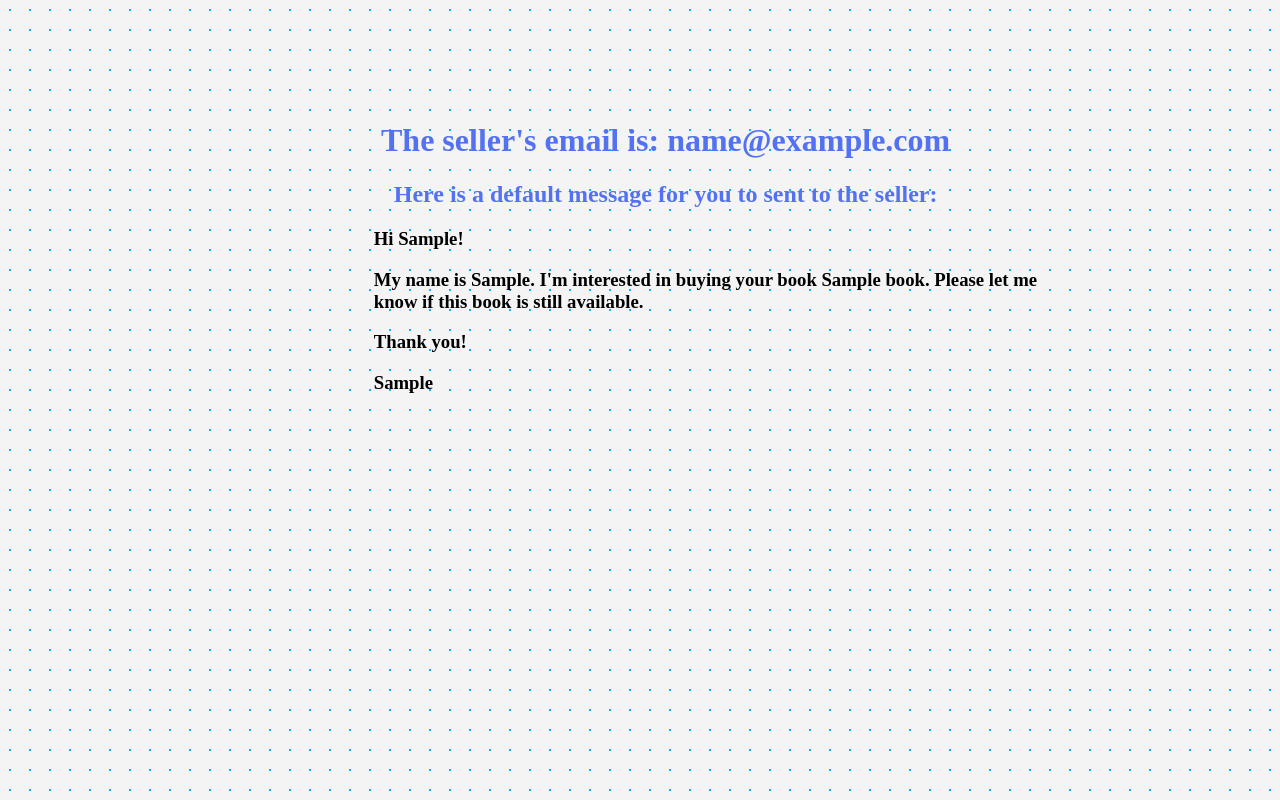
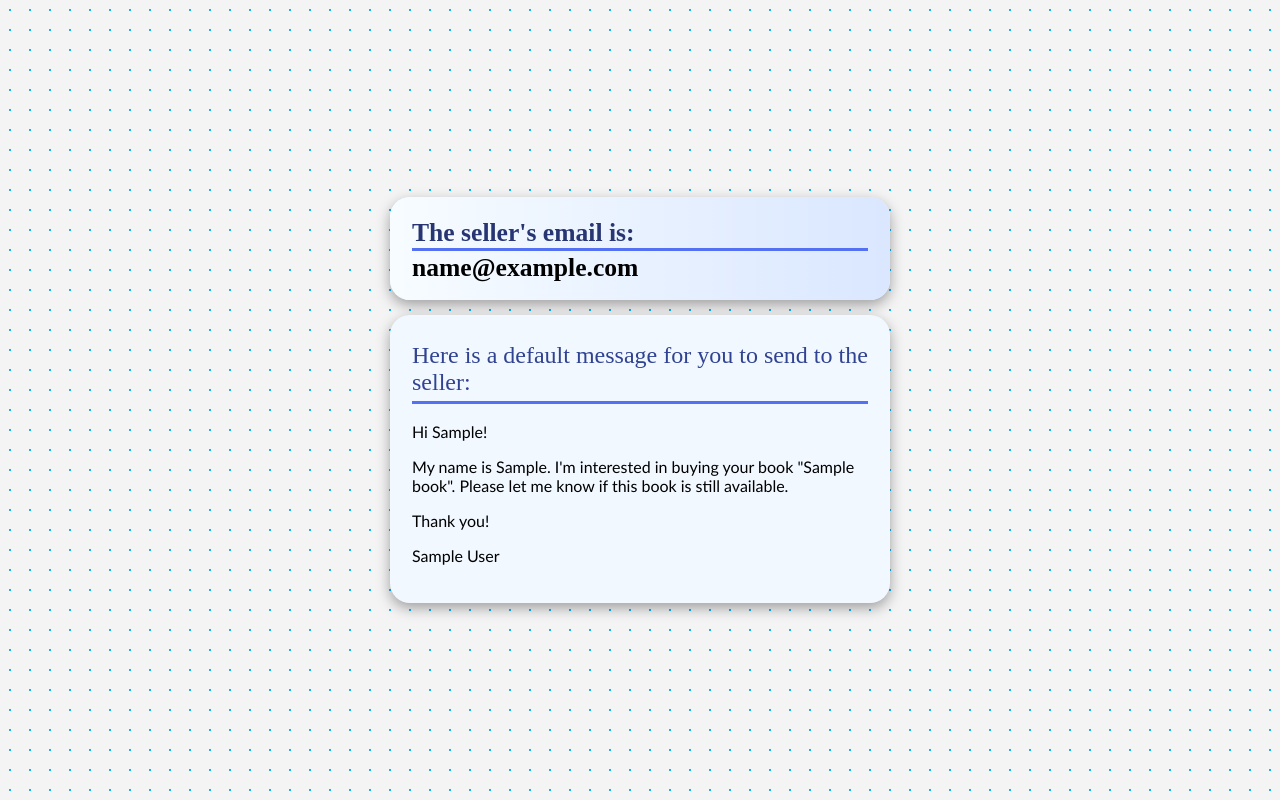
Before and after one commit to beckaberhanu/TextBookSwap, a Django app: template textbookswap/tradeboard/templates/tradeboard/contact_detail.html in a window 1280 px wide. Run offline with Django 3.2, Linux system fonts and the light colour scheme; a user stored in the database is signed in; tables that the repository leaves empty hold one stand-in row (values such as "Sample post"); the template is opened without the code that fills it: most values are stand-ins (such as "Sample title", 1, 10 or a date in 2020); some libraries are stand-ins or nearby versions.

Commit message:
styled the contact page

```diff
--- a/textbookswap/tradeboard/static/tradeboard/contact.css
+++ b/textbookswap/tradeboard/static/tradeboard/contact.css
@@ -1,7 +1,50 @@
-.centered {
-    position: fixed;
-    top: 30%;
-    left: 40%;
-    /* bring your own prefixes */
-    transform: translate(-30%, -40%);
-  }
+.content-section {
+  display: flex;
+  flex-direction: column;
+  width: 500px;
+  align-items: stretch;
+  justify-content: center;
+}
+.email-div-1 {
+  background: linear-gradient(90deg, #f7fcff 0%, #dae7ff 100%);
+  border-radius: 20px;
+  padding: 3px 22px 0px 22px;
+  margin-bottom: 15px;
+  box-shadow: 0px 5px 14px rgba(0, 0, 0, 0.35);
+}
+.email-intro {
+  font-family: "DIN Condensed";
+  font-size: 1.6em;
+  font-weight: 700;
+  color: #273572;
+  margin-bottom: 0;
+}
+.address {
+  font-family: "DIN Condensed";
+  font-size: 1.6em;
+  font-weight: 700;
+  margin-top: 0;
+  color: black;
+}
+.email-div-2 {
+  background-color: #f2f8ff;
+  border-radius: 20px;
+  padding: 22px;
+  box-shadow: 0px 5px 14px rgba(0, 0, 0, 0.35);
+}
+.email-prompt {
+  font-family: "DIN Condensed";
+  font-size: 1.5em;
+  font-weight: 500;
+  color: #304292;
+  margin: 5px 0;
+}
+.email {
+  font-family: "Gill Sans", "Gill Sans MT", Calibri, "Trebuchet MS", sans-serif;
+  font-size: 1em;
+  font-weight: 400;
+  color: #000;
+}
+.content-section .divider {
+  margin: 0;
+}
--- a/textbookswap/tradeboard/templates/tradeboard/contact_detail.html
+++ b/textbookswap/tradeboard/templates/tradeboard/contact_detail.html
@@ -3,16 +3,22 @@
 
 {% block content %}
 <link rel="stylesheet" type="text/css" href="{% static 'tradeboard/contact.css' %}">
-<div class="centered">
-    <div class="content-section">
-        <h1 style="color: #5371f2;text-align:center;">The seller's email is: {{book.seller.email}}</h1>
-                <h2 style="color: #5371f2;text-align:center;" >Here is a default message for you to sent to the seller:</h2>
-        <h3 style="color: black;text-align:left;margin-left: 12%;">Hi {{book.seller.first_name}}!</h3>
-        <h3 style="color:black;text-align:left;margin-left: 12%;">My name is {{user.first_name}}. I'm interested in buying your book {{book.title}}. Please let me know if this book is still available.</h3>
-        <h3 style="color: black;text-align:left;margin-left: 12%;">Thank you!</h3>
-        <h3 style="color: black;text-align:left;margin-left: 12%;"> {{user.first_name}}</h3>
-        <p>&nbsp;</p>
-        <p><strong>&nbsp;</strong></p>
+<div class="spacer"></div>
+<div class="content-section">
+    <div class="email-div-1">
+        <h1 class ="email-intro" >The seller's email is: </h1>
+        <hr class="divider">
+        <h1 class = "address">{{book.seller.email}}</h1>
+    </div>
+    <div class="email-div-2">
+        <h2 class = "email-prompt">Here is a default message for you to send to the seller:</h2>
+        <hr class="divider">
+        <h3 class = "email">Hi {{book.seller.first_name}}!</h3>
+        <h3 class = "email">My name is {{user.first_name}}. I'm interested in buying your book "{{book.title}}". Please let me know if this book is still available.</h3>
+        <h3 class = "email">Thank you!</h3>
+        <h3 class = "email">{{user.first_name}} {{user.last_name}}</h3>
     </div>
 </div>
+<div class="spacer"></div>
+
 {% endblock%}
```
Also changed, not shown: textbookswap/users/templates/users/login.html (+0 -24 lines).
